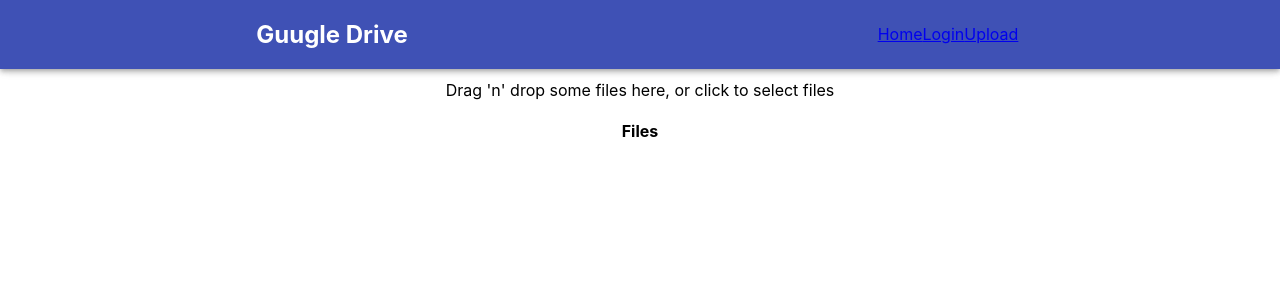
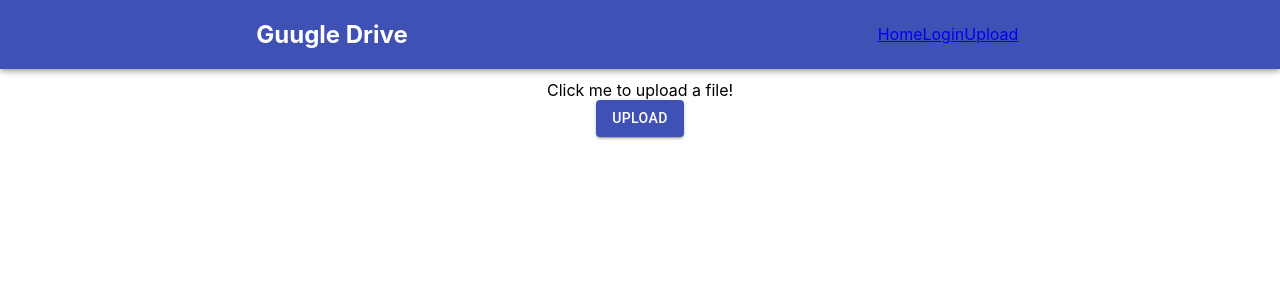
Before and after one commit to jayden-chan/UVEC-Summer-2019, a React (Create React App) app in the folder frontend/guugle-drive/: page /upload in a window 1280 px wide. Shown: the top 300 px of the page. Built offline with nearby package versions, Linux system fonts and the light colour scheme.

Commit message:
Adding button to dropzone and other minor tweaks

```diff
--- a/frontend/guugle-drive/src/components/DropZone.js
+++ b/frontend/guugle-drive/src/components/DropZone.js
@@ -1,8 +1,8 @@
 import React, { Component } from 'react'
 import Layout from './Layout'
 import {useDropzone} from 'react-dropzone';
-
-
+import Button from "@material-ui/core/Button";
+import Dropzone from "react-dropzone"
 
 export default function DropZone() {
 
@@ -13,18 +13,36 @@ export default function DropZone() {
       {file.path} - {file.size} bytes
     </li>
   ));
+
+
+  function manageFetch() {
+    console.log("Fetch")
+  }
+
+  function onDrop(acceptedFiles) {
+    console.log(acceptedFiles)
+  }
+
   return (
     <Layout>
-      <section className="container">
-      <div {...getRootProps({className: 'dropzone'})}>
+      <Dropzone onDrop={onDrop} multiple >
+        {({getRootProps, getInputProps}) => (
+          <div {...getRootProps()}>
             <input {...getInputProps()} />
-        <p>Drag 'n' drop some files here, or click to select files</p>
+            Click me to upload a file!
           </div>
-      <aside>
-        <h4>Files</h4>
-        <ul>{files}</ul>
-      </aside>
-      </section>
+        )}
+      </Dropzone>
+      <Button onClick={manageFetch} variant="contained" color="primary">
+        Upload
+      </Button>
+      <ul>
+        {acceptedFiles.length > 0 && acceptedFiles.map(acceptedFile => (
+          <li>
+            {acceptedFile.name}
+          </li>
+        ))}
+      </ul>
     </Layout>
   );
 
```
Also changed, not shown: 1 other file (tests, documents, lock files or other folders). Lines whose indentation alone changed are shown as unchanged.
